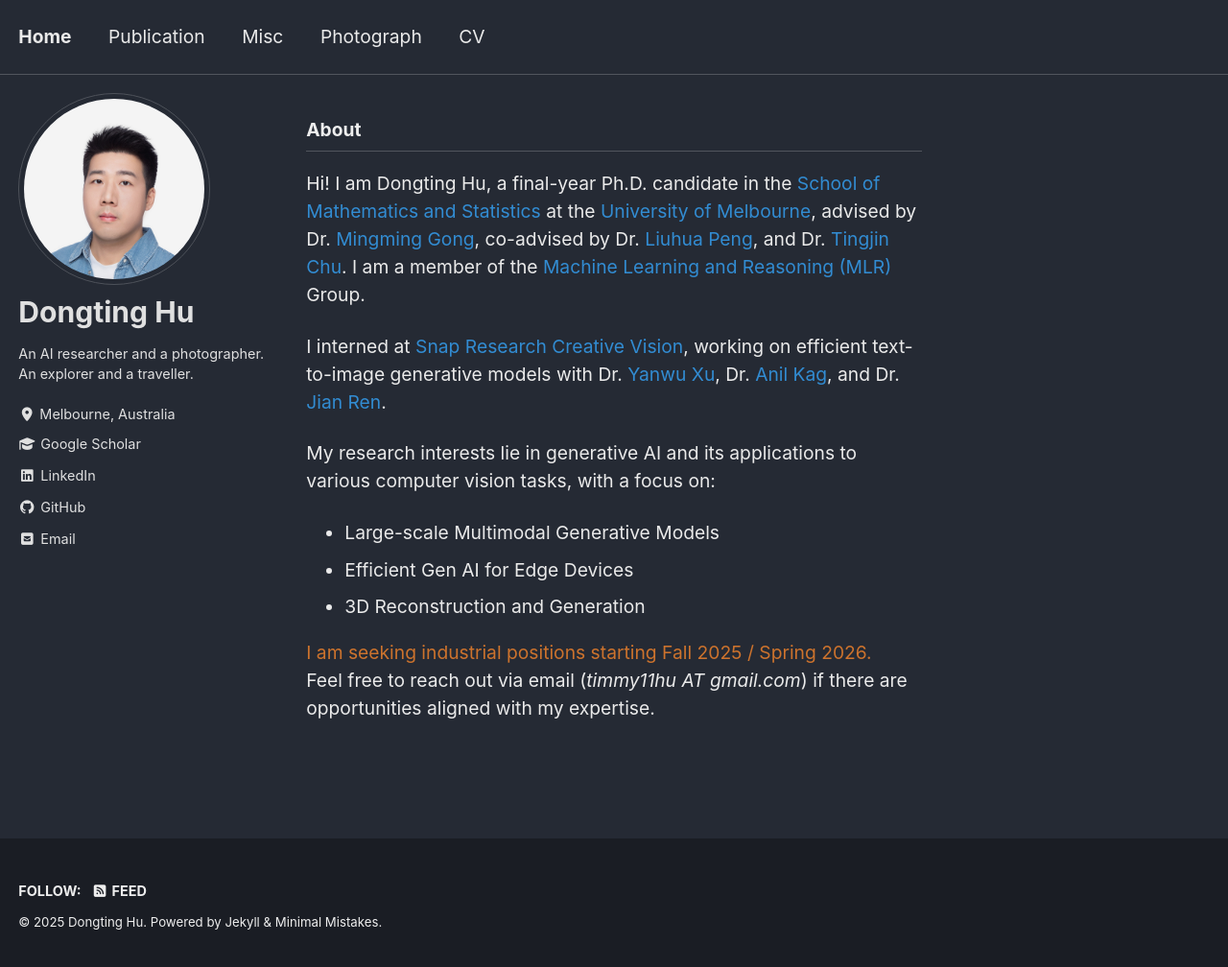
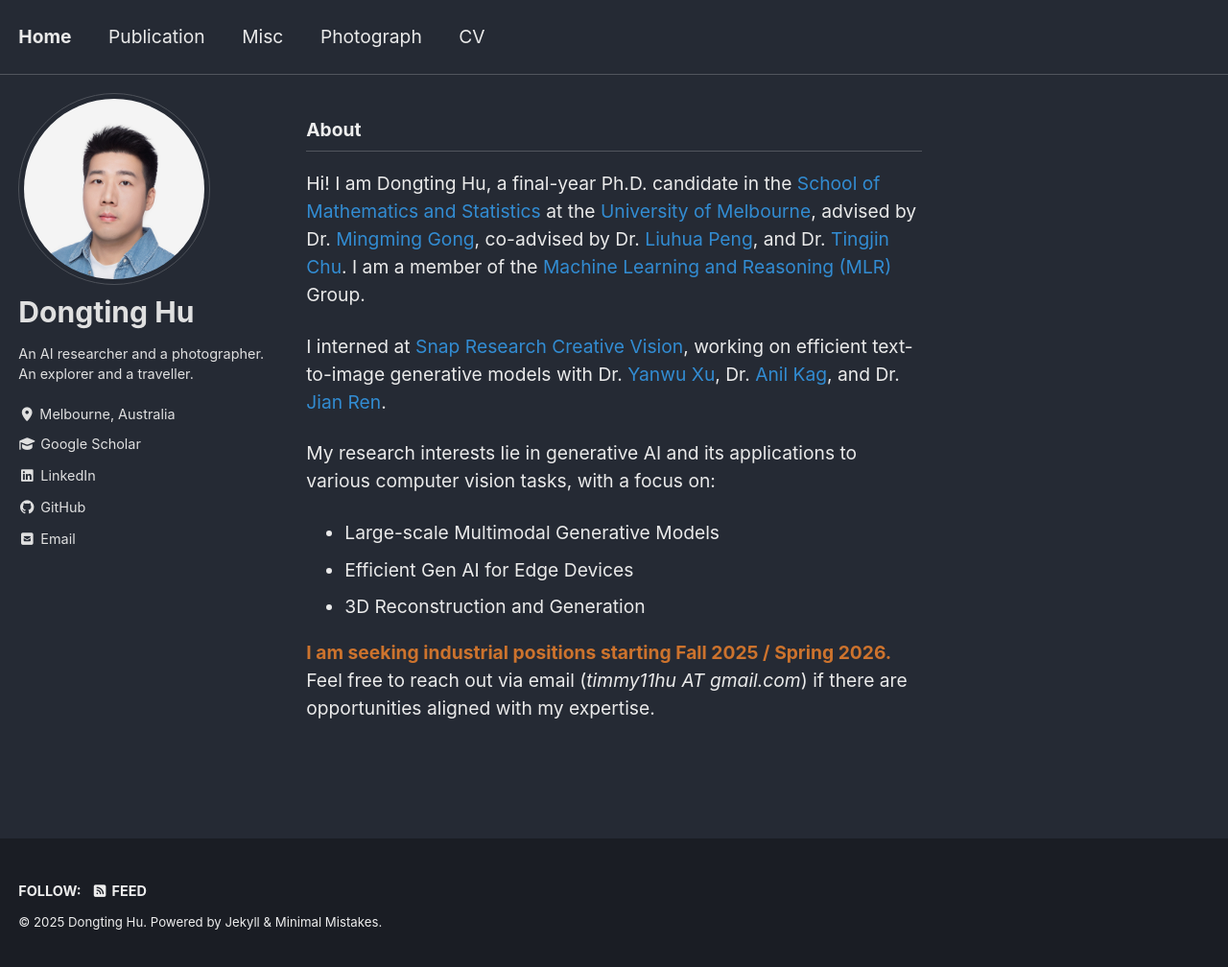
Before and after one commit to timmy11hu/timmy11hu.github.io, a Jekyll site: the page built from index.html, in a window 1280 px wide and 1010 px high. Shown: the whole window at 96% size. Built offline with Jekyll 4.4.1, drawn with Linux system fonts in a browser that asks for light colours; cached includes are drawn as plain includes; the list of posts is cut into pages by our own code.

Commit message:
Update home.html

```diff
--- a/_layouts/home.html
+++ b/_layouts/home.html
@@ -36,7 +36,7 @@ layout: archive
 </ul>
 
 <p>
-  <span style="color: rgb(205, 115, 45);">
+  <span style="color: rgb(205, 115, 45); font-weight: bold;">
     I am seeking industrial positions starting Fall 2025 / Spring 2026.
   </span><br>
   Feel free to reach out via email (<em>timmy11hu AT gmail.com</em>) if there are opportunities aligned with my expertise.
```
